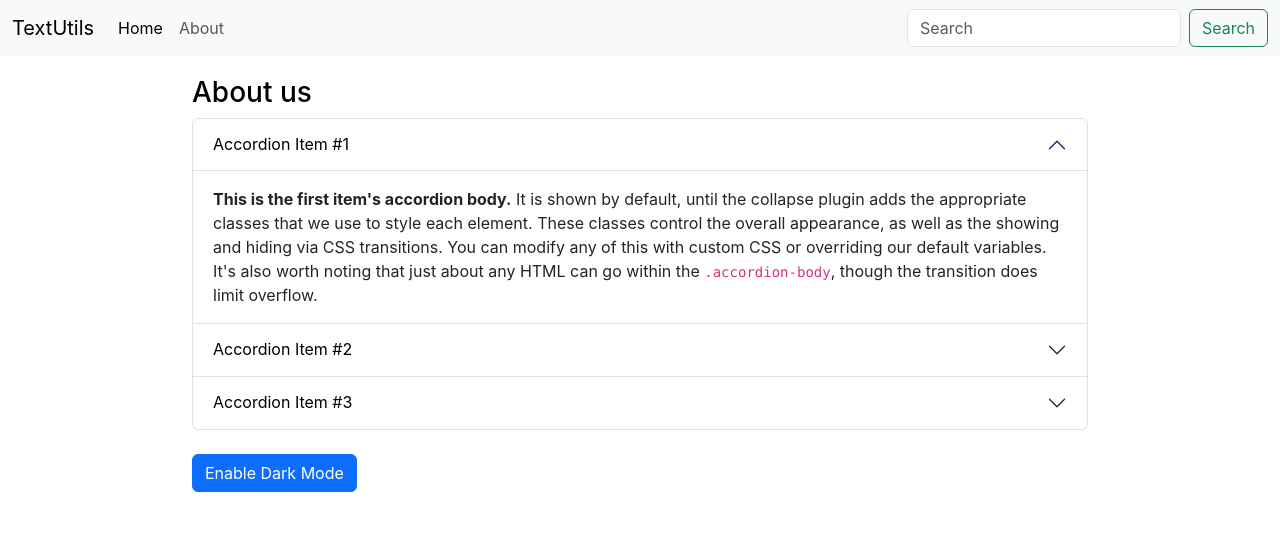
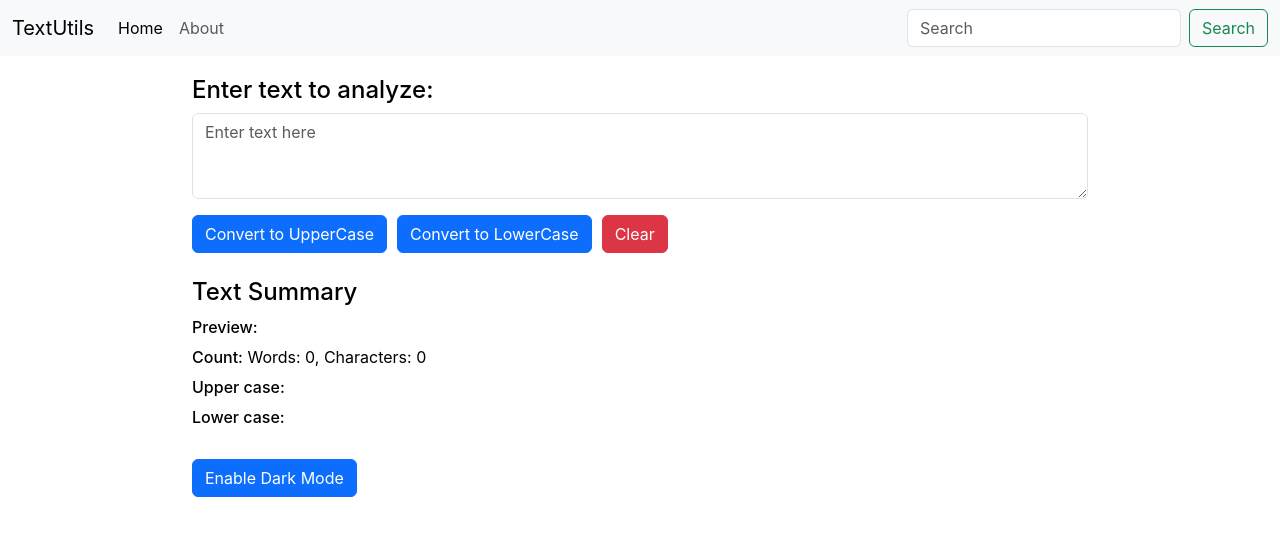
Before and after one commit to Anshikaa-agarwal/reacttt, a React (Create React App) app in the folder my-app/: page / in a window 1280 px wide. Shown: the top 536 px of the page. Built offline with nearby package versions, Linux system fonts and the light colour scheme.

Commit message:
dark mode to form

```diff
--- a/my-app/src/App.js
+++ b/my-app/src/App.js
@@ -19,8 +19,8 @@ function App() {
     <div className='outer-box'>
     <Navbar title="TextUtils" mode={mode}></Navbar>
     <div className="content">
-      {/* <TextForm heading="Enter text to analyze:" ></TextForm> */}
-      <About mode={mode} toggleMode={toggleMode}></About>
+      <TextForm heading="Enter text to analyze:" mode={mode} toggleMode={toggleMode}></TextForm>
+      {/* <About mode={mode} toggleMode={toggleMode}></About> */}
     </div>
     </div>
   );
--- a/my-app/src/component/About.js
+++ b/my-app/src/component/About.js
@@ -47,7 +47,7 @@ export default function About(props) {
                     </div>
                 </div>
             </div>
-            <button className="btn btn-primary my-4" onClick={props.toggleMode}>Enable {props.mode==='light' ? "Dark" : "Light"} Mode</button>
+
         </div>
     );
 }
--- a/my-app/src/component/TextForm.js
+++ b/my-app/src/component/TextForm.js
@@ -23,11 +23,15 @@ export default function TextForm(props) {
   const handleClear = () => {
     setText("");
   }
+  const myStyle = {
+    color: props.mode === 'light' ? 'black' : 'white',
+    backgroundColor: props.mode === 'light' ? 'white' : '#373E42'
+};
   return (
     <>
       <h4>{props.heading}</h4>
-      <div className="mb-3">
-        <textarea className="form-control" id="textbox" rows="3" placeholder="Enter text here" value={text} onChange={handleOnChange}></textarea>
+      <div className="mb-3" style={myStyle}>
+        <textarea className="form-control" id="textbox" rows="3" placeholder="Enter text here" value={text} onChange={handleOnChange} style={myStyle}></textarea>
       </div>
 
       <div className="btn-container">
@@ -37,6 +41,8 @@ export default function TextForm(props) {
       </div>
 
       <Summary textinput={text}></Summary>
+
+      <button className="btn btn-primary my-4" onClick={props.toggleMode}>Enable {props.mode==='light' ? "Dark" : "Light"} Mode</button>
     </>
   )
 }
```
